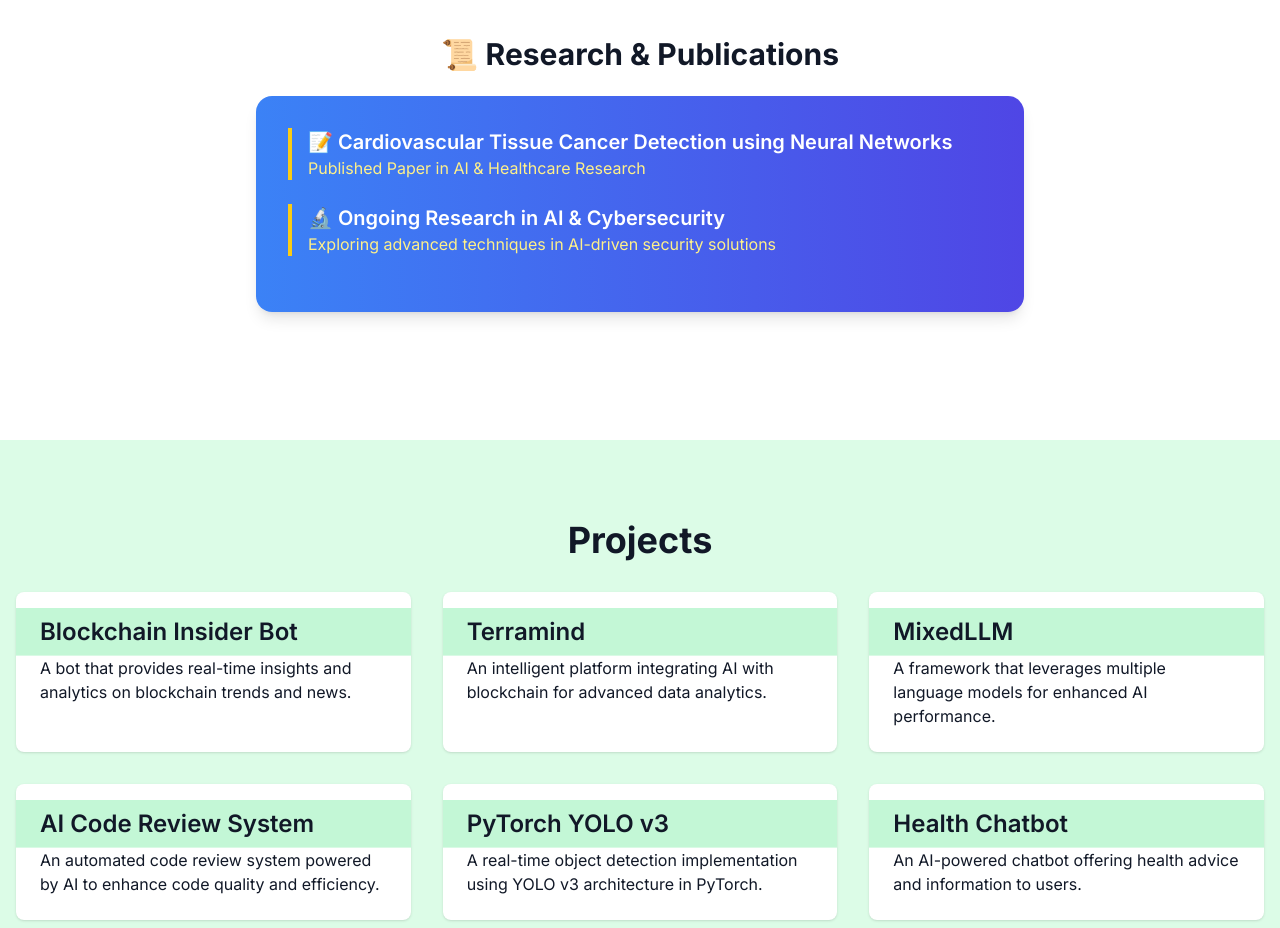
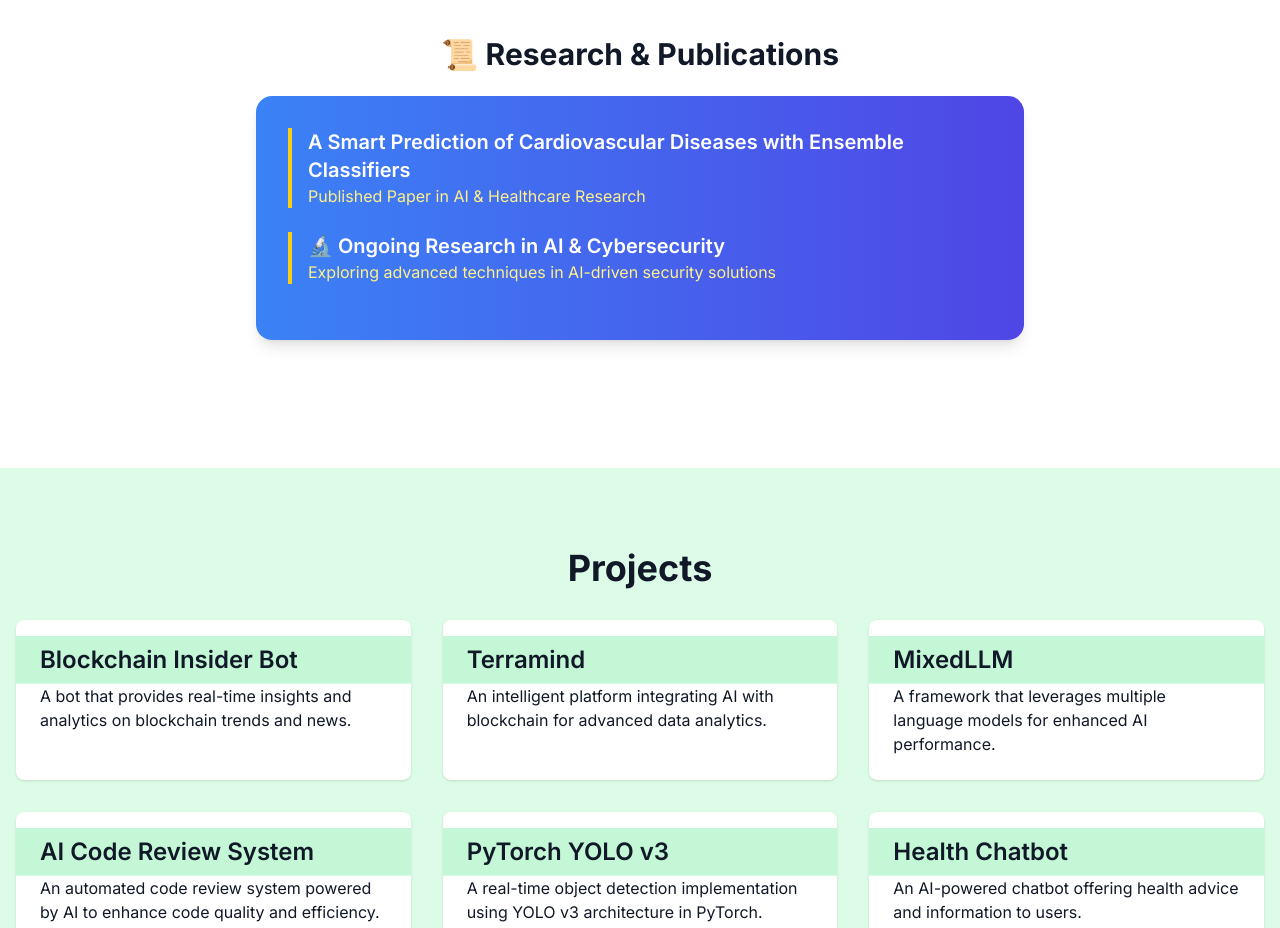
Before and after one commit to MogasalaHemagiri/my-portfolio, a Next.js app: page / in a window 1280 px wide. Shown: the part 2180-3108 px from the top of the page. Built offline with nearby package versions, Linux system fonts and the light colour scheme.

Commit message:
Update Publications.js

```diff
--- a/components/Publications.js
+++ b/components/Publications.js
@@ -4,8 +4,9 @@ import { motion } from "framer-motion";
 const Publications = () => {
   const publications = [
     {
-      title: "📝 Cardiovascular Tissue Cancer Detection using Neural Networks",
+      title: "A Smart Prediction of Cardiovascular Diseases with Ensemble Classifiers",
       description: "Published Paper in AI & Healthcare Research",
+      paperId: "INOCON2025-1331",
     },
     {
       title: "🔬 Ongoing Research in AI & Cybersecurity",
```
